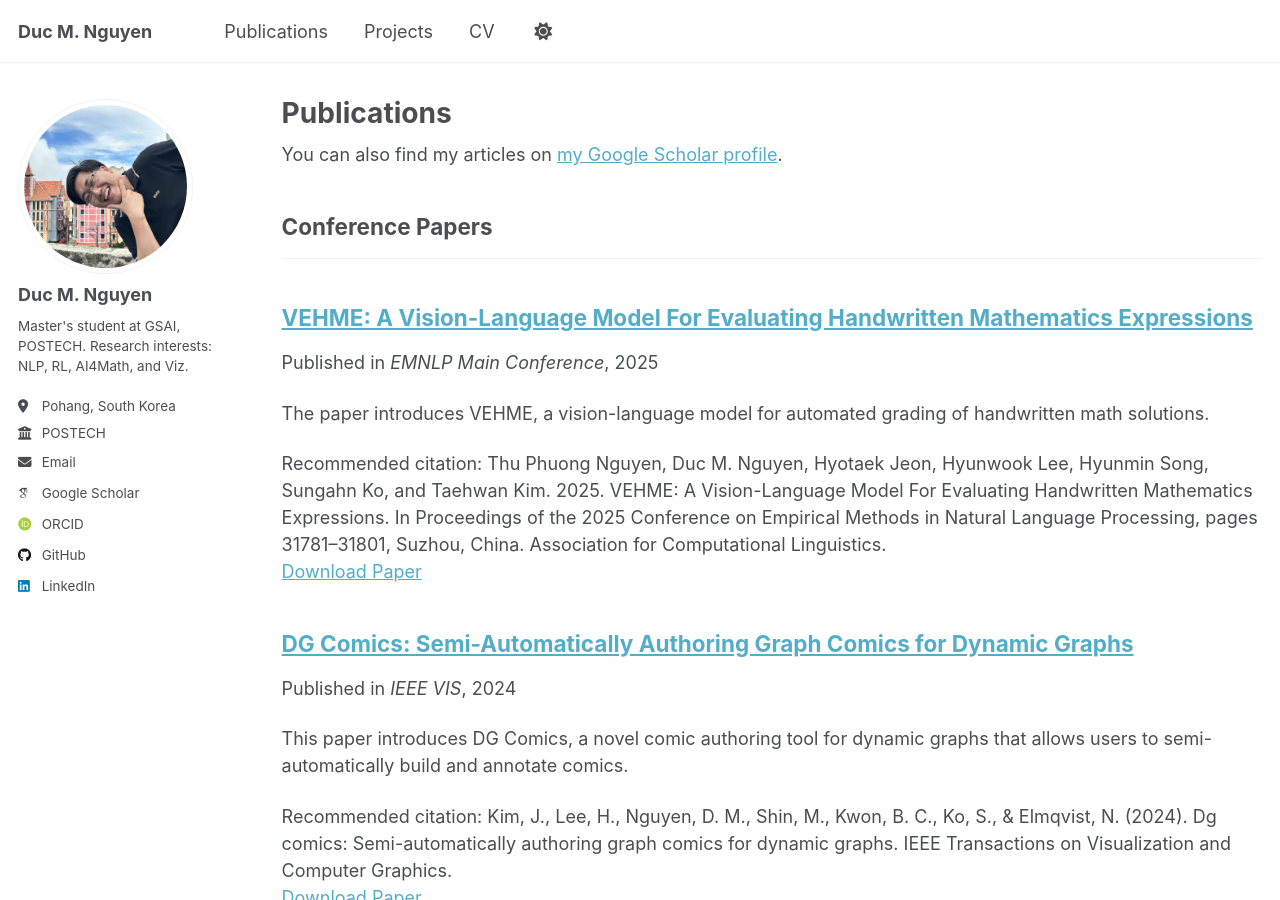
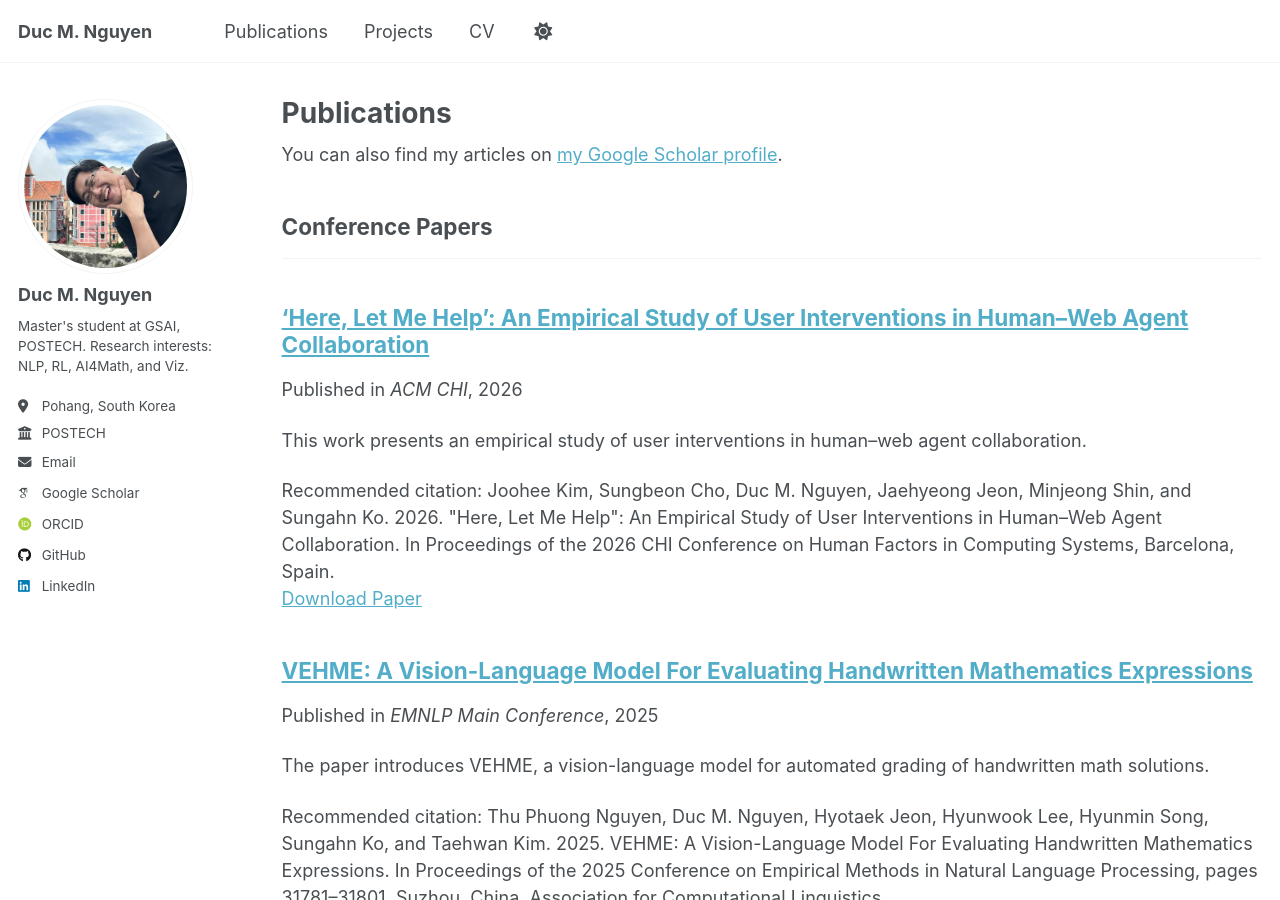
Before and after one commit to kurone02/kurone02.github.io, a Jekyll site: the page built from _pages/publications.html, in a window 1280 px wide and 900 px high. Built offline with Jekyll 4.4.1, drawn with Linux system fonts in a browser that asks for light colours; some web fonts are replaced; a script that is not in the unit is left out.

Commit message:
update new paper

```diff
--- /dev/null
+++ b/_publications/2026-04-13-webagent.md
@@ -0,0 +1,13 @@
+---
+title: "'Here, Let Me Help': An Empirical Study of User Interventions in Human–Web Agent Collaboration"
+collection: publications
+category: conferences
+permalink: /publication/webagent_chi
+excerpt: 'This work presents an empirical study of user interventions in human–web agent collaboration.'
+date: 2026-04-13
+venue: 'ACM CHI'
+paperurl: 'https://dl.acm.org/doi/full/10.1145/3772318.3791536'
+citation: 'Joohee Kim, Sungbeon Cho, Duc M. Nguyen, Jaehyeong Jeon, Minjeong Shin, and Sungahn Ko. 2026. "Here, Let Me Help": An Empirical Study of User Interventions in Human–Web Agent Collaboration. In Proceedings of the 2026 CHI Conference on Human Factors in Computing Systems, Barcelona, Spain.'
+---
+
+Web agents aim to execute complex online tasks from high-level instructions, yet fully autonomous execution remains challenging in practice. We present an empirical study of user interventions in human–web agent collaboration, moving beyond outcome-based metrics to examine how interventions unfold during execution. We conducted a controlled in-lab study with 30 participants whose interactions reflected early-stage web agent adoption across 12 structured tasks in shopping, travel, and information-seeking domains using live websites. Analyzing interaction logs, user inputs, and screen recordings, we identify diverse behaviors and propose a taxonomy capturing both the reasons for intervention and the forms they take. We distinguish explicit interventions, where users halt or override actions, from implicit interventions, where users guide or prepare the environment without stopping execution. Our findings reveal how task structure and execution breakdowns shape intervention behaviors to provide process-level evidence for designing web agents that better support users as active collaborators.
```
Also changed, not shown: _pages/about.md (+4 -1 lines), 1 other file.
